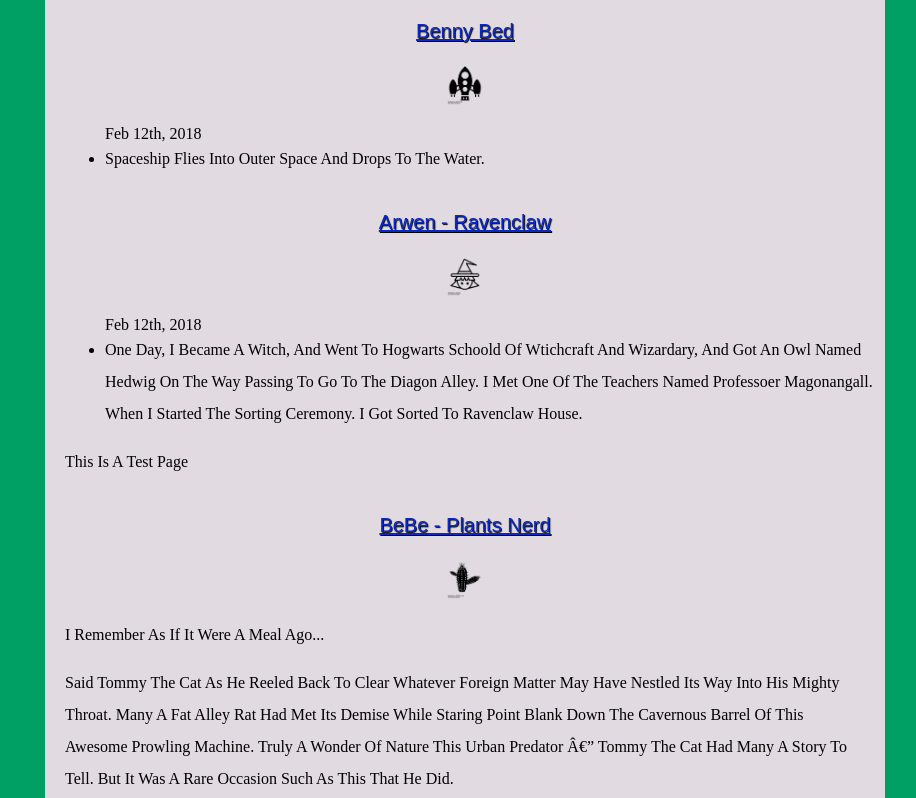
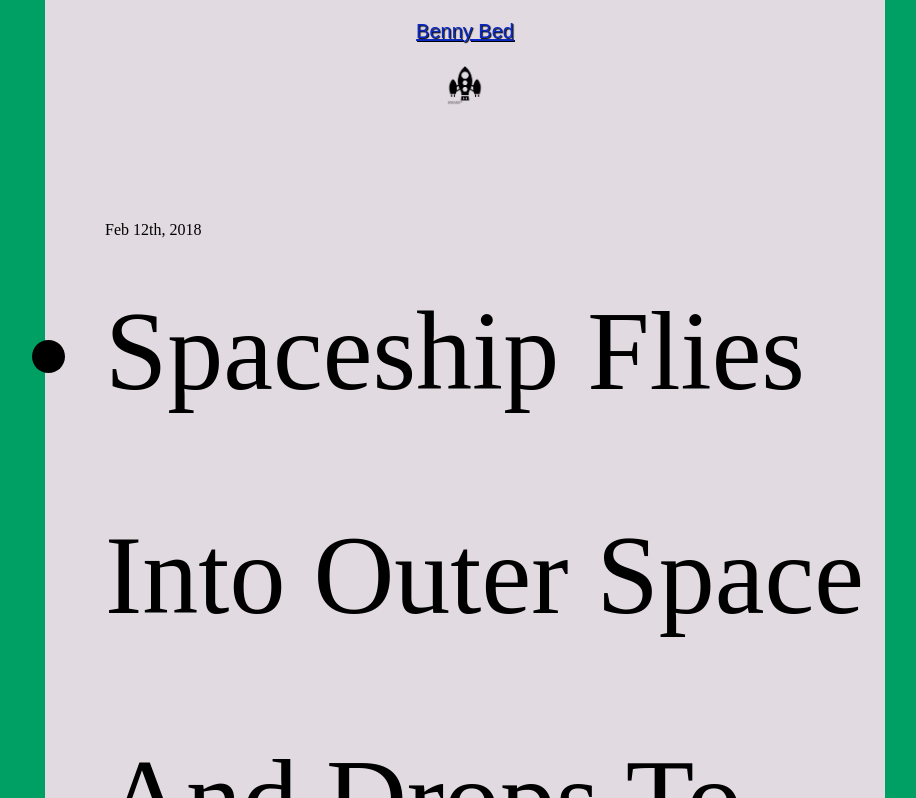
Before and after one commit to xxwuxu/xxwuxu.github.io, a plain HTML site: page test-website/Index.html in a window 1280 px wide. Shown: the top 798 px of the page, without its empty margins (175-1091 px from the left). Drawn offline with Linux system fonts and the light colour scheme.

Commit message:
Update style.css

```diff
--- a/test-website/styles/style.css
+++ b/test-website/styles/style.css
@@ -15,7 +15,7 @@ body {
 
 p,li {
   color: black;
-  font-size: 16px;
+  font-size: 7em;
   width: 800px;
   line-height: 2;
   text-transform: capitalize;
```
